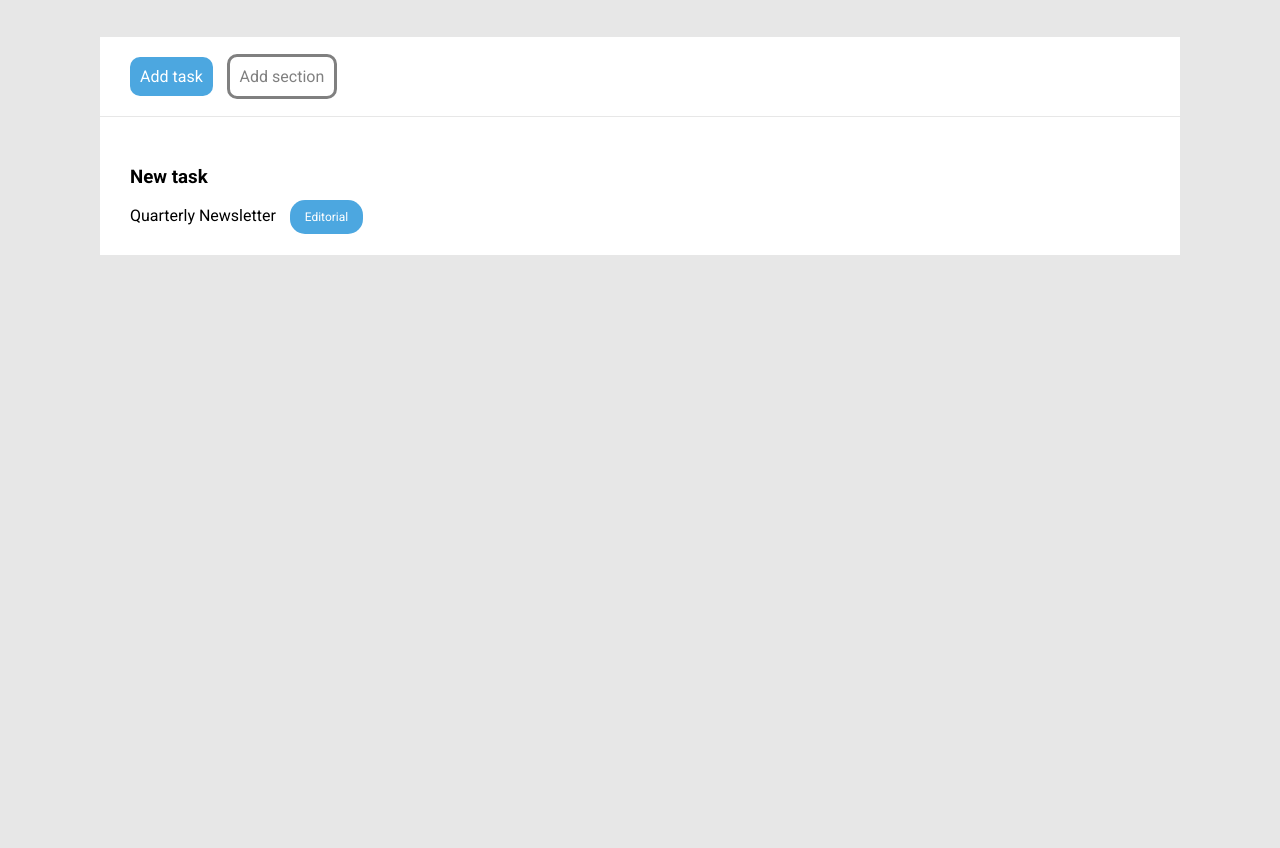
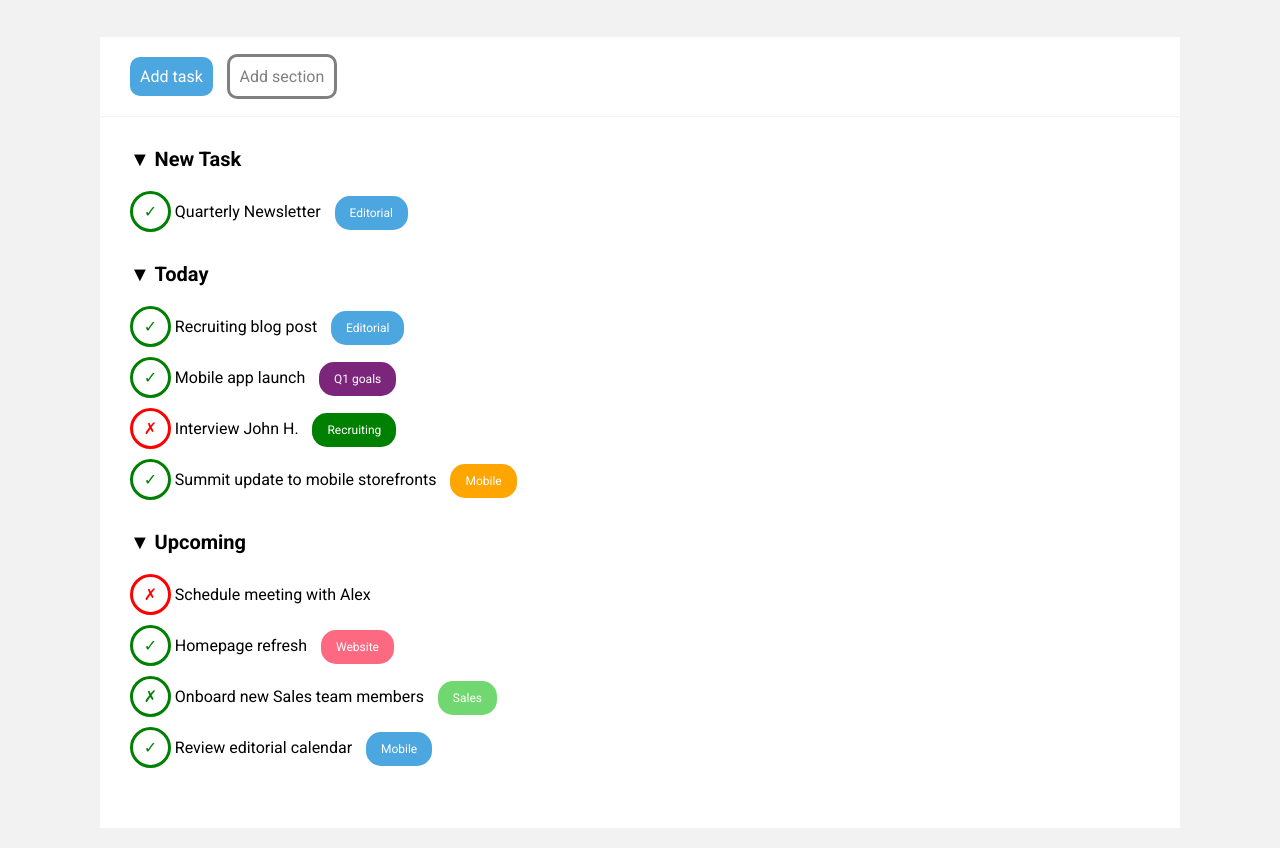
Before and after one commit to giovanni-lumini/html-css-toboolist, a plain HTML site: page index.html in a window 1280 px wide. Shown: the part 73-921 px from the top of the page. Before the commit the page ends 800 px from the top, so only its background shows below. Drawn offline with Linux system fonts and the light colour scheme.

Commit message:
total-page

```diff
--- a/css/style.css
+++ b/css/style.css
@@ -1,6 +1,6 @@
 .margin{
     margin: 0;
-    background-color: rgb(231, 231, 231);
+    background-color: rgb(242, 242, 242);
 }
 
 body{
@@ -12,6 +12,10 @@ body{
 header{
     background-color: white;
     margin-bottom: 40px;
+}
+
+#main-id{
+    margin-bottom: 20px;
 }
 
 #logo{
@@ -59,11 +63,10 @@ header{
     border-style: solid;
     color: grey;
     padding: 10px;
-
     font-weight: 400;
 }
 
-.newsletter-button {
+.blue-button {
     border-radius: 15px;
     background-color: rgb(76, 167, 224);
     color: white;
@@ -76,6 +79,112 @@ header{
     font-weight: 400;
 }
 
+.title {
+    font-size: 20px;
+    margin-bottom: 20px;
+}
+
 .text {
     font-weight: 400;
 }
+
+.check-icon-v {
+    border-radius: 50%;
+    background-color: rgb(255, 255, 255);
+    border-color: green;
+    border-style: solid;
+    color: green;
+    width: 15px;
+    height: 15px;
+    text-align: center;
+    padding: 10px;
+    display: inline-block;
+    line-height: 15px;
+}
+
+.check-icon-x {
+    border-radius: 50%;
+    background-color: rgb(255, 255, 255);
+    border-color: red;
+    border-style: solid;
+    color: red;
+    width: 15px;
+    height: 15px;
+    text-align: center;
+    padding: 10px;
+    display: inline-block;
+    line-height: 15px;
+}
+
+.section-separation{
+    margin-bottom: 30px;
+}
+
+.sub-section-separation{
+    margin-bottom: 10px;
+}
+
+.violet-button {
+    border-radius: 15px;
+    background-color: rgb(123, 38, 123);
+    color: white;
+    padding-top: 10px;
+    padding-bottom: 10px;
+    padding-left: 15px;
+    padding-right: 15px;
+    margin: 10px;
+    font-size: 12px;
+    font-weight: 400;
+}
+
+.green-button {
+    border-radius: 15px;
+    background-color: green;
+    color: white;
+    padding-top: 10px;
+    padding-bottom: 10px;
+    padding-left: 15px;
+    padding-right: 15px;
+    margin: 10px;
+    font-size: 12px;
+    font-weight: 400;
+}
+
+.orange-button {
+    border-radius: 15px;
+    background-color: orange;
+    color: white;
+    padding-top: 10px;
+    padding-bottom: 10px;
+    padding-left: 15px;
+    padding-right: 15px;
+    margin: 10px;
+    font-size: 12px;
+    font-weight: 400;
+}
+
+.pink-button {
+    border-radius: 15px;
+    background-color: rgb(254, 105, 130);
+    color: white;
+    padding-top: 10px;
+    padding-bottom: 10px;
+    padding-left: 15px;
+    padding-right: 15px;
+    margin: 10px;
+    font-size: 12px;
+    font-weight: 400;
+}
+
+.lightgreen-button {
+    border-radius: 15px;
+    background-color: rgb(113, 216, 113);
+    color: white;
+    padding-top: 10px;
+    padding-bottom: 10px;
+    padding-left: 15px;
+    padding-right: 15px;
+    margin: 10px;
+    font-size: 12px;
+    font-weight: 400;
+}
--- a/index.html
+++ b/index.html
@@ -15,28 +15,75 @@
             <img id="logo" src="./img/Logo.png" alt="logo boolean">
             <h1 id="logo-text">Toboolist</h1>
         </header>
-            <div id="main-structure">
+            <main id="main-id">
                 <!-- 2 pulsanti + hr-->
                 <div id="button">
                     <span class="task-button">Add task</span>
                     <span class="section-button">Add section</span>
                 </div>
                 <div id="section">
-                    <!-- new task !!mancano solo icone-->
-                    <section>
-                        <h3>New task</h3>
-                        <span class="text">Quarterly Newsletter</span>
-                        <span class="newsletter-button">Editorial</span>
+                    <section class="section-separation">
+                        <div class="title">
+                            <span>&#9660</span>  <strong>New Task</strong>
+                        </div>
+                        <div>
+                            <span class="check-icon-v">&#10003</span>
+                            <span class="text">Quarterly Newsletter</span>
+                            <span class="blue-button">Editorial</span>
+                        </div>
                     </section>
                     <!-- today-->
-                    <section>
-
+                    <section class="section-separation">
+                        <div class="title">
+                            <span>&#9660</span>  <strong>Today</strong>
+                        </div>
+                        <div class="sub-section-separation">
+                            <span class="check-icon-v">&#10003</span>
+                            <span class="text">Recruiting blog post</span>
+                            <span class="blue-button">Editorial</span>
+                        </div>
+                        <div class="sub-section-separation">
+                            <span class="check-icon-v">&#10003</span>
+                            <span class="text">Mobile app launch</span>
+                            <span class="violet-button">Q1 goals</span>
+                        </div>
+                        <div class="sub-section-separation">
+                            <span class="check-icon-x">&#x2717</span>
+                            <span class="text">Interview John H.</span>
+                            <span class="green-button">Recruiting</span>
+                        </div>
+                        <div class="sub-section-separation">
+                            <span class="check-icon-v">&#10003</span>
+                            <span class="text">Summit update to mobile storefronts</span>
+                            <span class="orange-button">Mobile</span>
+                        </div>
                     </section>
                     <!-- upcoming-->
-                    <section>
-
+                    <section class="section-separation">
+                        <div class="title">
+                            <span>&#9660</span>  <strong>Upcoming</strong>
+                        </div>
+                        <div class="sub-section-separation">
+                            <span class="check-icon-x">&#x2717</span>
+                            <span class="text">Schedule meeting with Alex</span>
+                        </div>
+                        <div class="sub-section-separation">
+                            <span class="check-icon-v">&#10003</span>
+                            <span class="text">Homepage refresh</span>
+                            <span class="pink-button">Website</span>
+                        </div>
+                        <div class="sub-section-separation">
+                            <span class="check-icon-v">&#x2717</span>
+                            <span class="text">Onboard new Sales team members</span>
+                            <span class="lightgreen-button">Sales</span>
+                        </div>
+                        <div class="sub-section-separation">
+                            <span class="check-icon-v">&#10003</span>
+                            <span class="text">Review editorial calendar</span>
+                            <span class="blue-button">Mobile</span>
+                        </div>
                     </section>
                 </div>
-            </div>
+            </main>
     </body>
 </html>
```
